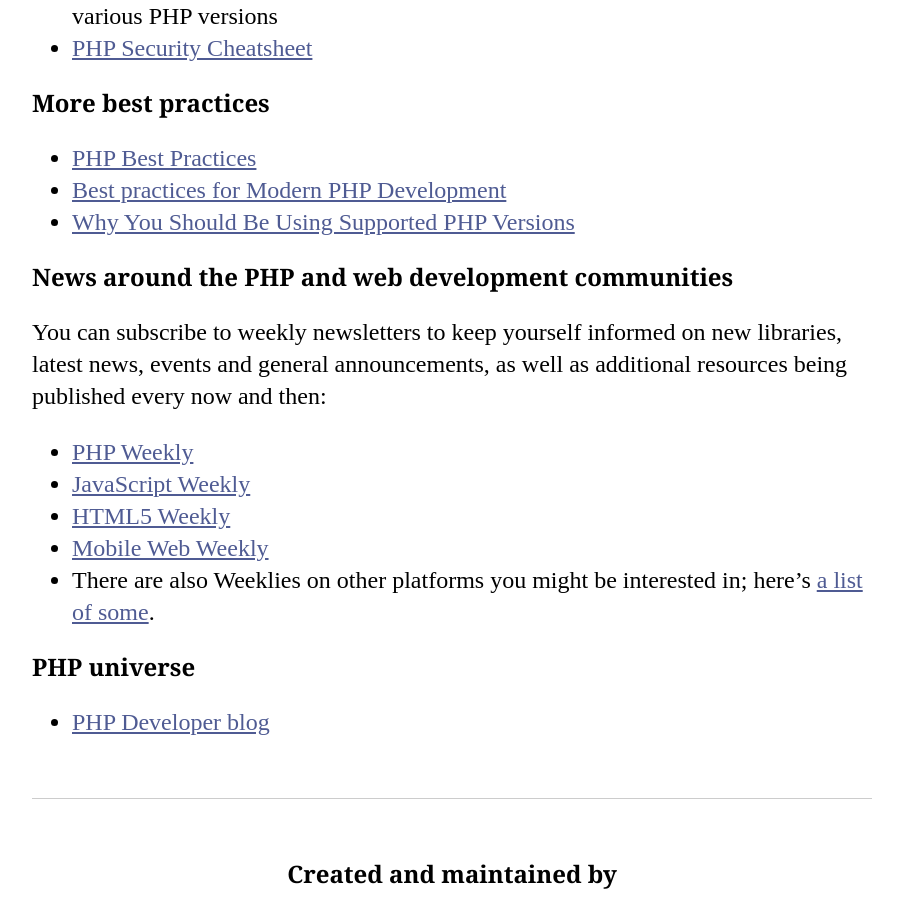
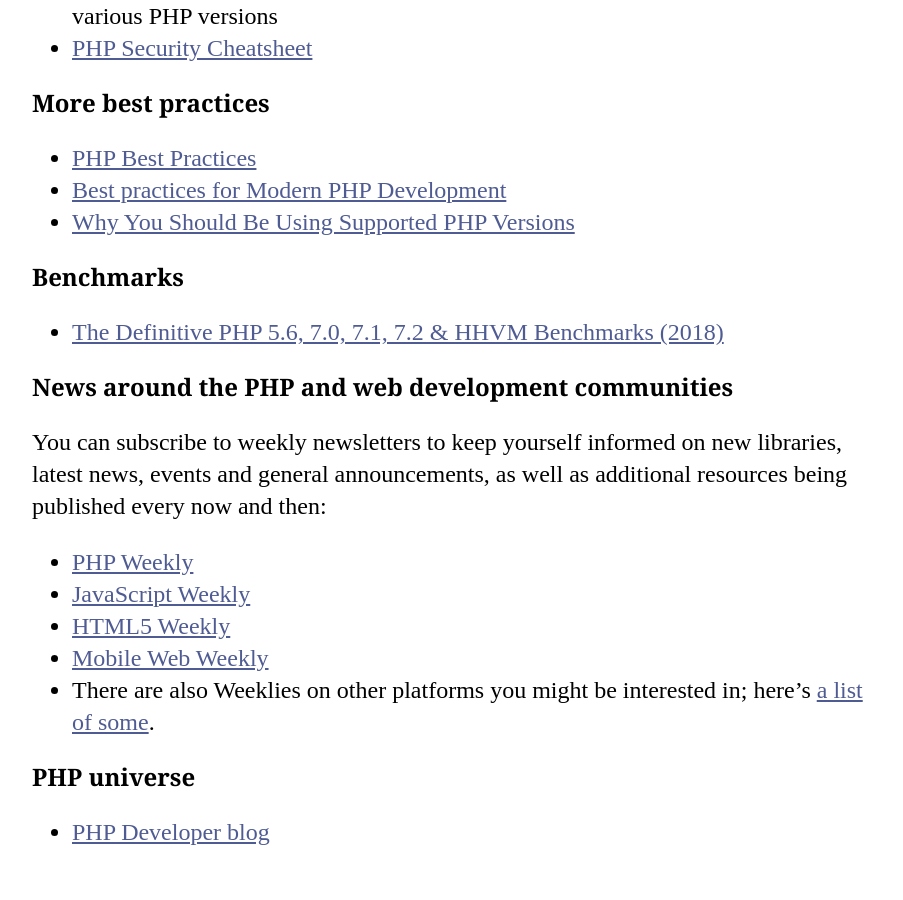
Before and after one commit to codeguy/php-the-right-way, a Jekyll site: the page built from _posts/16-08-01-Sites.md, in a window 1280 px wide and 900 px high, scrolled down 1377 px. Shown: the whole window, without its empty margins (188-1091 px from the left). Built offline with Jekyll 4.4.1, drawn with Linux system fonts in a browser that asks for light colours; our own code applies the rules of GitHub Pages for plain Markdown files.

Commit message:
Add benchmarks to other useful resources section

```diff
--- a/_posts/16-08-01-Sites.md
+++ b/_posts/16-08-01-Sites.md
@@ -18,6 +18,9 @@ PHP versions
 * [Best practices for Modern PHP Development](https://www.airpair.com/php/posts/best-practices-for-modern-php-development)
 * [Why You Should Be Using Supported PHP Versions](https://kinsta.com/blog/php-versions/)
 
+### Benchmarks
+* [The Definitive PHP 5.6, 7.0, 7.1, 7.2 & HHVM Benchmarks (2018)](https://kinsta.com/blog/php-7-hhvm-benchmarks/)
+
 ### News around the PHP and web development communities
 You can subscribe to weekly newsletters to keep yourself informed on new libraries, latest news, events and general
 announcements, as well as additional resources being published every now and then:
```
